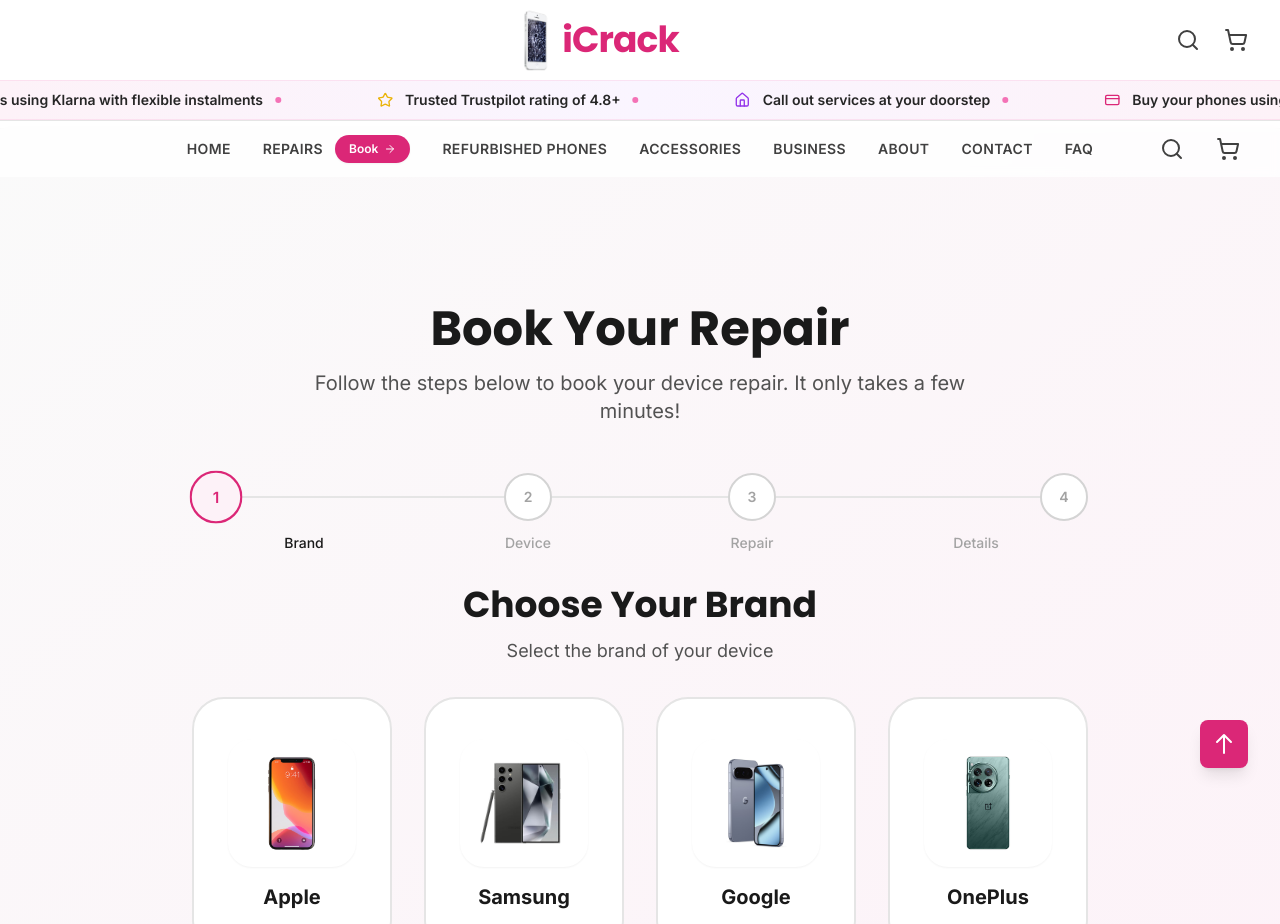
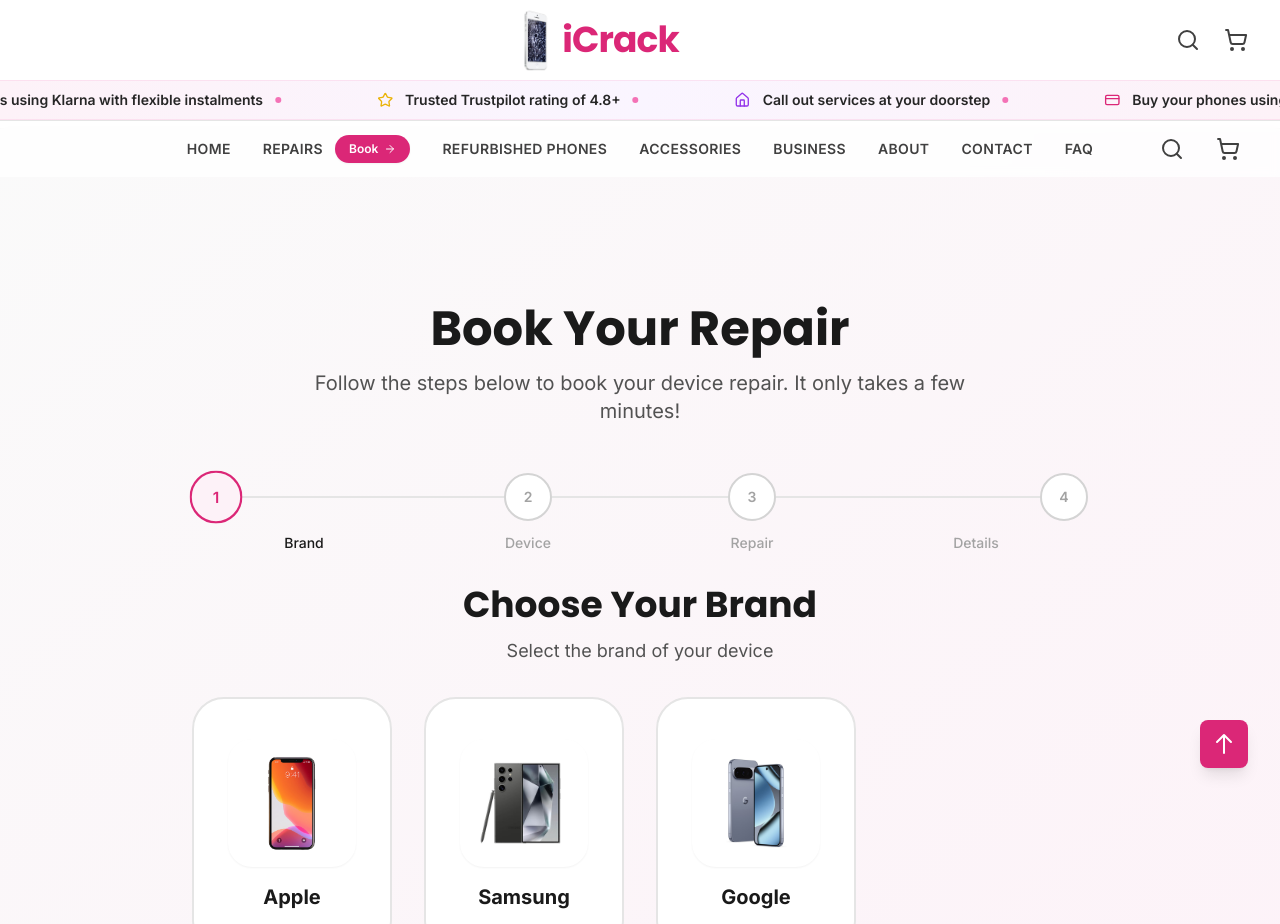
Before and after one commit to pradeepannagarasu/icrack, a Next.js app: page /book in a window 1280 px wide. Shown: the top 924 px of the page. Built offline with nearby package versions, Linux system fonts and the light colour scheme.

Commit message:
Repairs: show only Apple, Samsung, Google (remove OnePlus from brand step)

```diff
--- a/components/booking/steps/BrandStep.tsx
+++ b/components/booking/steps/BrandStep.tsx
@@ -12,8 +12,11 @@
   category?: DeviceCategory;
 }
 
+const REPAIR_BRAND_IDS = ["apple", "samsung", "google"];
+
 export default function BrandStep({ onSelect, category }: BrandStepProps) {
-  const brands = category ? getBrandsByCategory(category) : (require("@/data/brands.json").brands as Brand[]);
+  const allBrands = category ? getBrandsByCategory(category) : (require("@/data/brands.json").brands as Brand[]);
+  const brands = allBrands.filter((b) => REPAIR_BRAND_IDS.includes(b.id));
 
   return (
     <div className="w-full">
```
